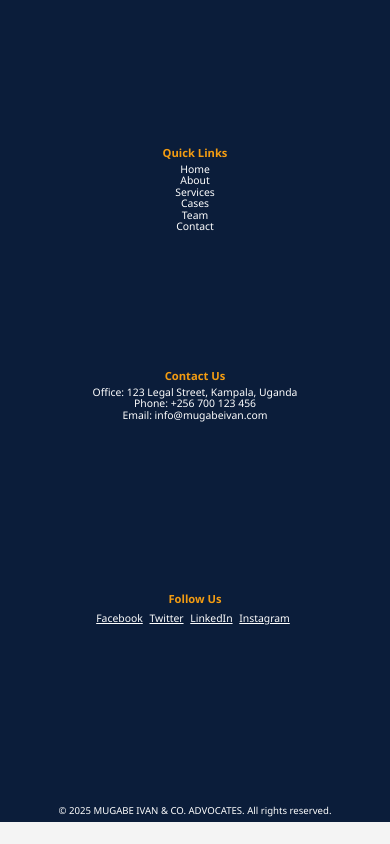
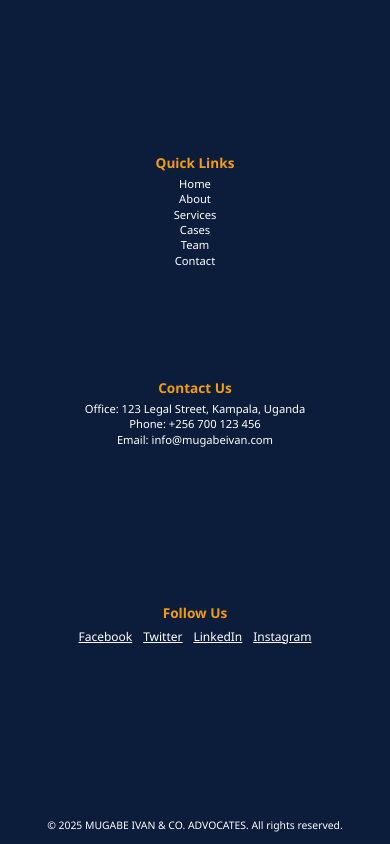
Before and after one commit to saviodominic123/mugabe-ivan-advocates, a plain HTML site: page index.html in a window 390 px wide. Shown: the part 1241-2085 px from the top of the page. Before the commit the page ends 2063 px from the top, so only its background shows below. Drawn offline with Linux system fonts and the light colour scheme.

Commit message:
Make footer ultra-compact on mobile screens

```diff
--- a/css/main.css
+++ b/css/main.css
@@ -312,47 +312,48 @@ footer .copyright {
 }
 
 /* ==============================
-   FOOTER - ULTRA COMPACT MOBILE
-=============================== */
-@media (max-width: 768px) {
+   ULTRA-COMPACT MOBILE FOOTER
+============================== */
+@media (max-width: 480px) {
     footer {
-        padding: 4px 6px;        /* tiny padding */
-        font-size: 0.65rem;      /* smaller text */
+        padding: 10px 5px;  /* minimal padding */
+        font-size: 0.7rem;  /* smaller text */
     }
 
     footer .footer-container {
-        flex-direction: column;
-        align-items: center;
-        gap: 3px;                /* minimal spacing */
+        flex-direction: column;  /* stack sections vertically */
+        gap: 5px;               /* minimal space between sections */
+        text-align: center;
     }
 
     footer .footer-section {
-        margin: 2px 0;           /* very tight margins */
-        text-align: center;
+        margin: 3px 0;          /* reduce spacing between sections */
+        padding: 0;             /* remove extra padding */
     }
 
     footer .footer-section h3 {
-        font-size: 0.7rem;       /* smaller headings */
-        margin-bottom: 2px;
+        font-size: 0.85rem;     /* smaller headings */
+        margin-bottom: 3px;
     }
 
     footer .footer-section p,
     footer .footer-section li {
-        font-size: 0.65rem;      /* very small text */
-        line-height: 1.1;
+        font-size: 0.7rem;      /* smaller text */
+        line-height: 1.2;
+        margin: 2px 0;
     }
 
     footer .footer-section ul li a {
-        font-size: 0.65rem;
+        font-size: 0.7rem;
     }
 
     footer .social-links a {
-        font-size: 0.65rem;
-        margin-right: 4px;
+        font-size: 0.75rem;     /* smaller social icons */
+        margin: 0 4px;
     }
 
     footer .copyright {
-        font-size: 0.6rem;
-        margin-top: 3px;
+        font-size: 0.65rem;
+        margin-top: 5px;
     }
 }
```
